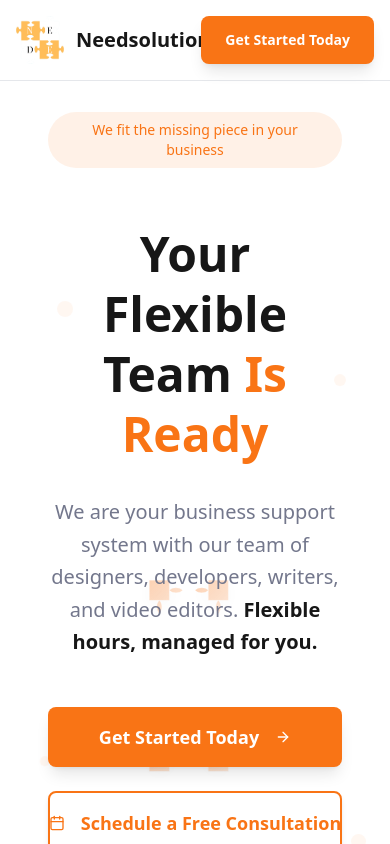
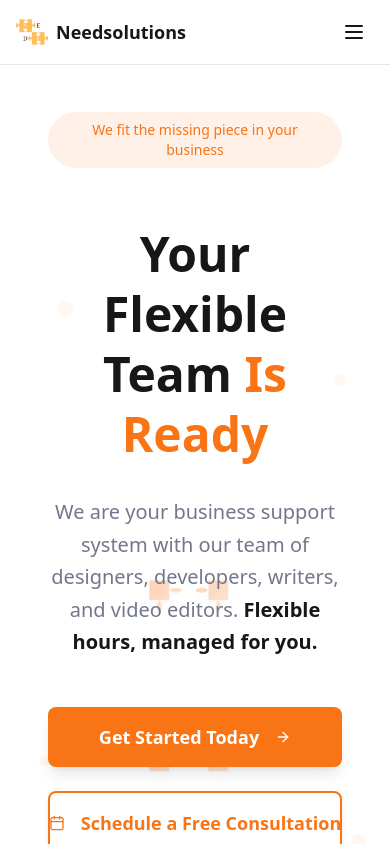
Before and after one commit to ndeen17/needsolutions-flexible-scaling, a React (Vite) app: page / in a window 390 px wide. Shown: the top 844 px of the page. Built offline with nearby package versions, Linux system fonts and the light colour scheme.

Commit message:
Improve mobile responsiveness
Make the entire site mobile-friendly, with a particular focus on improving the responsiveness of the navigation bar.

```diff
--- a/src/components/Navigation.tsx
+++ b/src/components/Navigation.tsx
@@ -1,19 +1,34 @@
 import { Button } from "@/components/ui/button";
+import { Menu, X } from "lucide-react";
+import { useState } from "react";
 
 const Navigation = () => {
+  const [isMenuOpen, setIsMenuOpen] = useState(false);
+
+  const toggleMenu = () => {
+    setIsMenuOpen(!isMenuOpen);
+  };
+
+  const handleLinkClick = () => {
+    setIsMenuOpen(false);
+  };
+
   return (
     <nav className="fixed top-0 left-0 right-0 z-50 bg-background/80 backdrop-blur-lg border-b border-border">
-      <div className="container mx-auto px-4 py-4 flex items-center justify-between">
-        <div className="flex items-center space-x-3">
+      <div className="container mx-auto px-4 py-3 md:py-4">
+        <div className="flex items-center justify-between">
+          {/* Logo */}
+          <div className="flex items-center space-x-2 md:space-x-3">
             <img
               src="/lovable-uploads/c0261460-6ce1-41c1-b6f0-11e4e1455e50.png"
               alt="Needsolutions Logo"
-            className="h-12 w-auto"
+              className="h-8 md:h-12 w-auto"
             />
-          <span className="text-xl font-bold text-foreground">Needsolutions</span>
+            <span className="text-lg md:text-xl font-bold text-foreground">Needsolutions</span>
           </div>
 
-        <div className="hidden md:flex items-center space-x-8">
+          {/* Desktop Navigation */}
+          <div className="hidden lg:flex items-center space-x-8">
             <a href="#home" className="text-foreground hover:text-primary transition-colors font-medium">
               Home
             </a>
@@ -31,9 +46,75 @@ const Navigation = () => {
             </a>
           </div>
 
-        <Button variant="default" size="default">
+          {/* Desktop CTA Button */}
+          <div className="hidden md:block">
+            <Button variant="default" size="default" className="text-sm lg:text-base px-4 lg:px-6">
               Get Started Today
             </Button>
+          </div>
+
+          {/* Mobile Menu Button */}
+          <button
+            onClick={toggleMenu}
+            className="lg:hidden p-2 text-foreground hover:text-primary transition-colors"
+            aria-label="Toggle menu"
+          >
+            {isMenuOpen ? <X size={24} /> : <Menu size={24} />}
+          </button>
+        </div>
+
+        {/* Mobile Navigation Menu */}
+        {isMenuOpen && (
+          <div className="lg:hidden absolute top-full left-0 right-0 bg-background/95 backdrop-blur-lg border-b border-border shadow-lg">
+            <div className="container mx-auto px-4 py-4 space-y-4">
+              <a
+                href="#home"
+                className="block text-foreground hover:text-primary transition-colors font-medium py-2"
+                onClick={handleLinkClick}
+              >
+                Home
+              </a>
+              <a
+                href="#services"
+                className="block text-foreground hover:text-primary transition-colors font-medium py-2"
+                onClick={handleLinkClick}
+              >
+                Services
+              </a>
+              <a
+                href="#why-us"
+                className="block text-foreground hover:text-primary transition-colors font-medium py-2"
+                onClick={handleLinkClick}
+              >
+                Why Us
+              </a>
+              <a
+                href="#pricing"
+                className="block text-foreground hover:text-primary transition-colors font-medium py-2"
+                onClick={handleLinkClick}
+              >
+                Pricing
+              </a>
+              <a
+                href="#contact"
+                className="block text-foreground hover:text-primary transition-colors font-medium py-2"
+                onClick={handleLinkClick}
+              >
+                Contact
+              </a>
+              <div className="pt-4 border-t border-border">
+                <Button
+                  variant="default"
+                  size="default"
+                  className="w-full"
+                  onClick={handleLinkClick}
+                >
+                  Get Started Today
+                </Button>
+              </div>
+            </div>
+          </div>
+        )}
       </div>
     </nav>
   );
```
Lines whose indentation alone changed are shown as unchanged.
